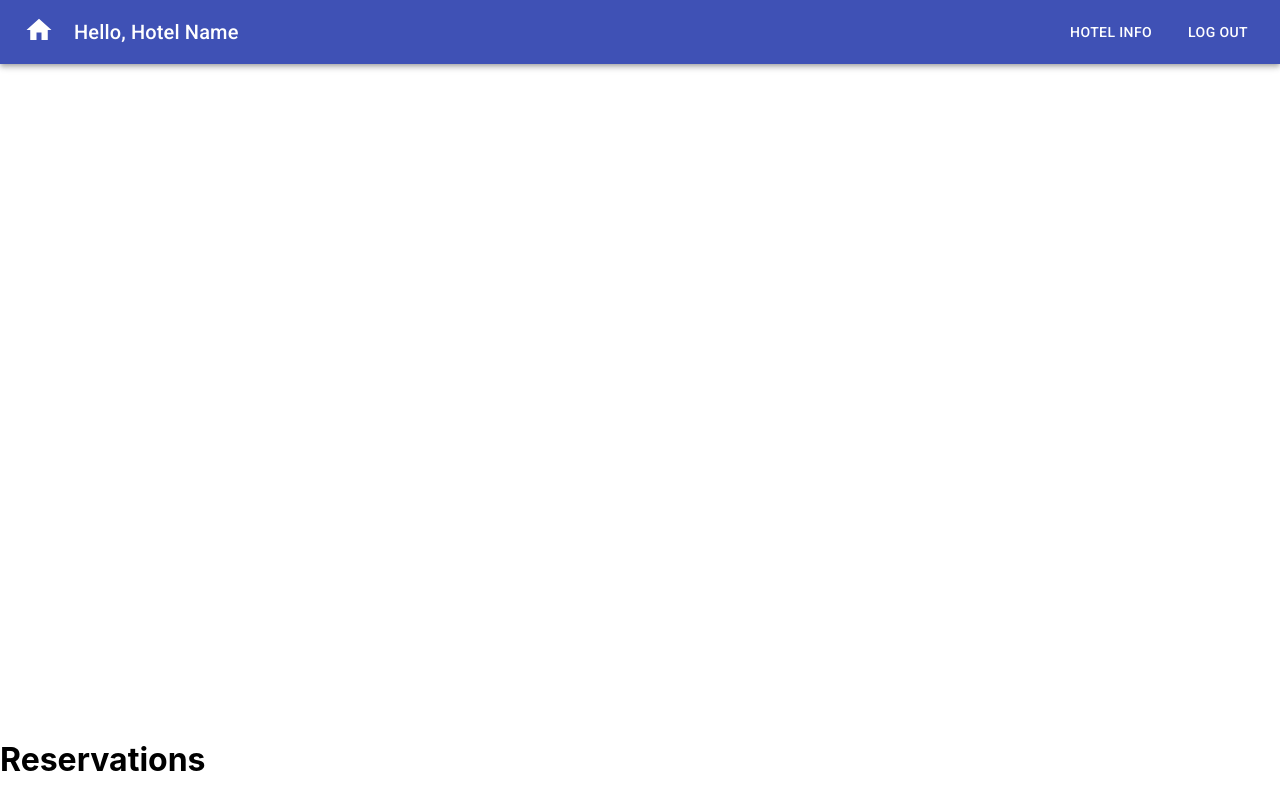
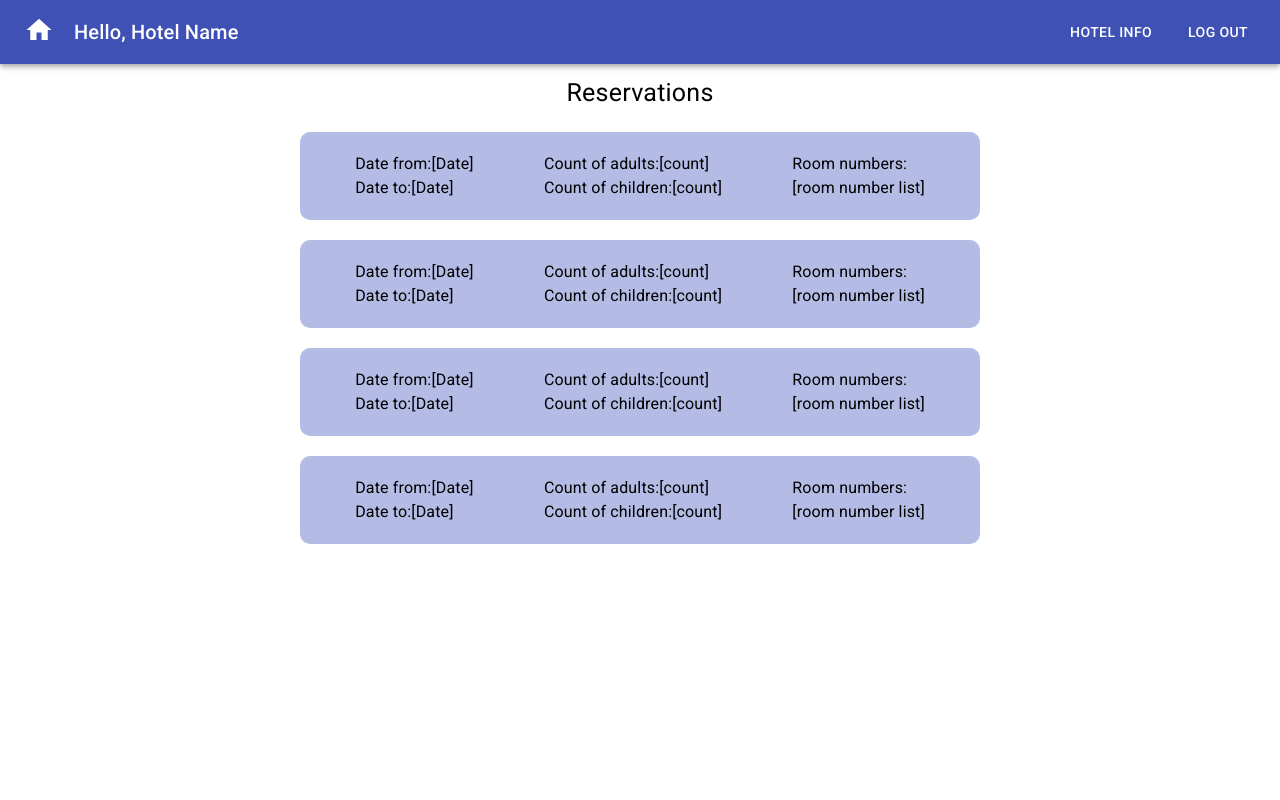
Before and after one commit to mikevelko/b-team, a React (Create React App) app in the folder hotel/: page /reservations in a window 1280 px wide. Built offline with nearby package versions, Linux system fonts and the light colour scheme.

Commit message:
Complete view for reservations (#191)
* EditOffer in progress

* complete edit offer view

* complete view for reservations

```diff
--- /dev/null
+++ b/hotel/src/Reservations.css
@@ -0,0 +1,16 @@
+.Reservations{
+    display: flex;
+    flex-direction: column;
+    align-items: center;
+    flex-basis: 100%;
+}
+.ReservationRow{
+    display: flex;
+    align-items: center;
+    justify-content: space-around;
+    width: 50%;
+    padding: 20px;
+    background-color: #b4bbe4;
+    margin-top: 20px;
+    border-radius: 10px;
+}
--- a/hotel/src/Reservations.js
+++ b/hotel/src/Reservations.js
@@ -1,8 +1,83 @@
-import React from 'react';
+import { Box, Button, Grid, makeStyles, Typography } from "@material-ui/core";
+import React from "react";
+import { Link } from "react-router-dom";
+import "./Reservations.css";
+
+const useStyles = makeStyles((theme) => ({
+  title:{
+    marginTop:10,
+    fontSize: 25
+  },
+}));
 
 function Reservations() {
+  const classes = useStyles();
+
   return (
-    <h1>Reservations</h1>
+    <>
+
+      <Grid className="Reservations">
+        <Typography className={classes.title}>
+          Reservations
+        </Typography>
+        <Box className="ReservationRow">
+          <Box>
+            <Typography>Date from:[Date]</Typography>
+            <Typography>Date to:[Date]</Typography>
+          </Box>
+          <Box>
+            <Typography>Count of adults:[count]</Typography>
+            <Typography>Count of children:[count]</Typography>
+          </Box>
+          <Box>
+            <Typography>Room numbers:</Typography>
+            <Typography>[room number list]</Typography>
+          </Box>
+        </Box>
+        <Box className="ReservationRow">
+          <Box>
+            <Typography>Date from:[Date]</Typography>
+            <Typography>Date to:[Date]</Typography>
+          </Box>
+          <Box>
+            <Typography>Count of adults:[count]</Typography>
+            <Typography>Count of children:[count]</Typography>
+          </Box>
+          <Box>
+            <Typography>Room numbers:</Typography>
+            <Typography>[room number list]</Typography>
+          </Box>
+        </Box>
+        <Box className="ReservationRow">
+          <Box>
+            <Typography>Date from:[Date]</Typography>
+            <Typography>Date to:[Date]</Typography>
+          </Box>
+          <Box>
+            <Typography>Count of adults:[count]</Typography>
+            <Typography>Count of children:[count]</Typography>
+          </Box>
+          <Box>
+            <Typography>Room numbers:</Typography>
+            <Typography>[room number list]</Typography>
+          </Box>
+        </Box>
+        <Box className="ReservationRow">
+          <Box>
+            <Typography>Date from:[Date]</Typography>
+            <Typography>Date to:[Date]</Typography>
+          </Box>
+          <Box>
+            <Typography>Count of adults:[count]</Typography>
+            <Typography>Count of children:[count]</Typography>
+          </Box>
+          <Box>
+            <Typography>Room numbers:</Typography>
+            <Typography>[room number list]</Typography>
+          </Box>
+        </Box>
+      </Grid>
+    </>
   );
 }
 
```
